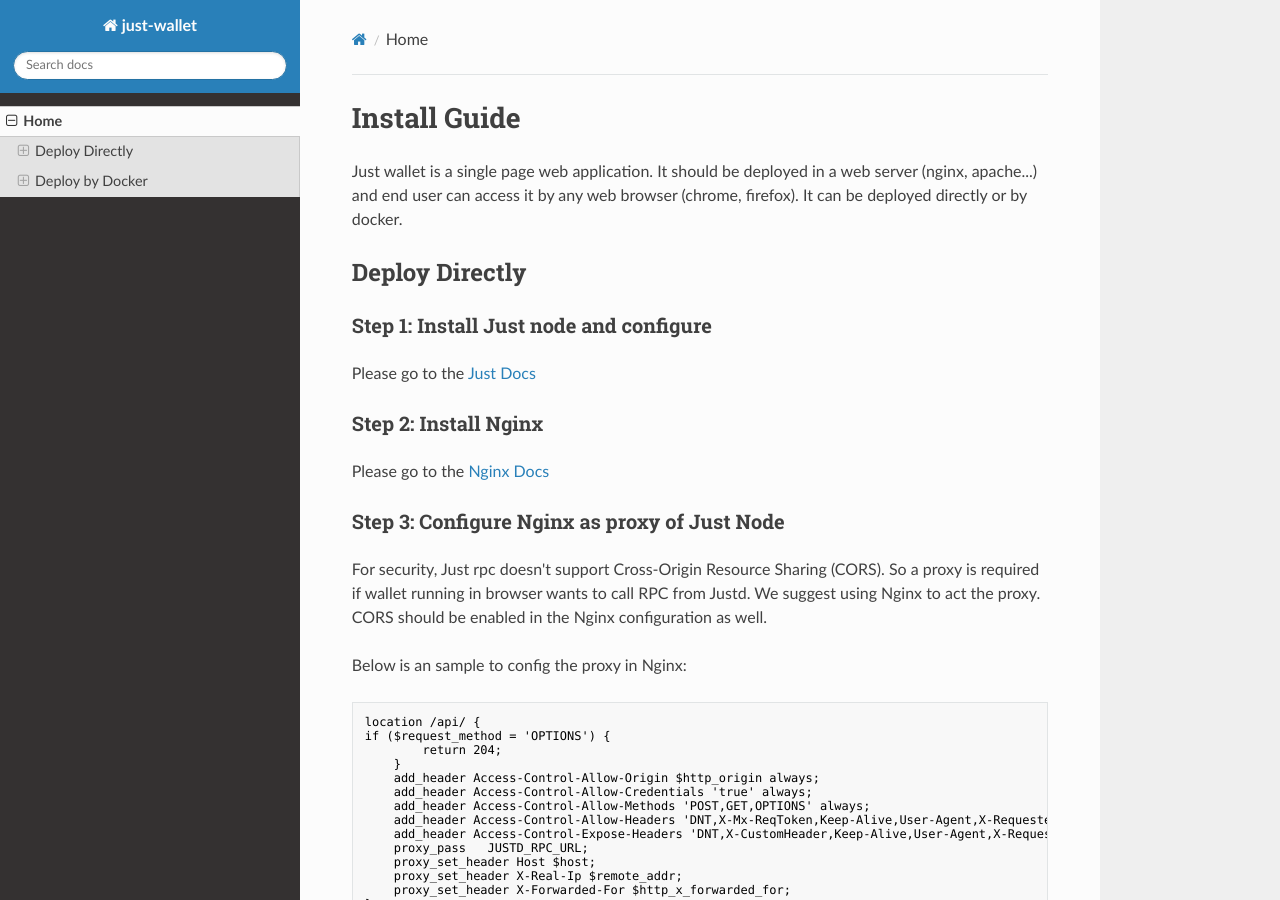
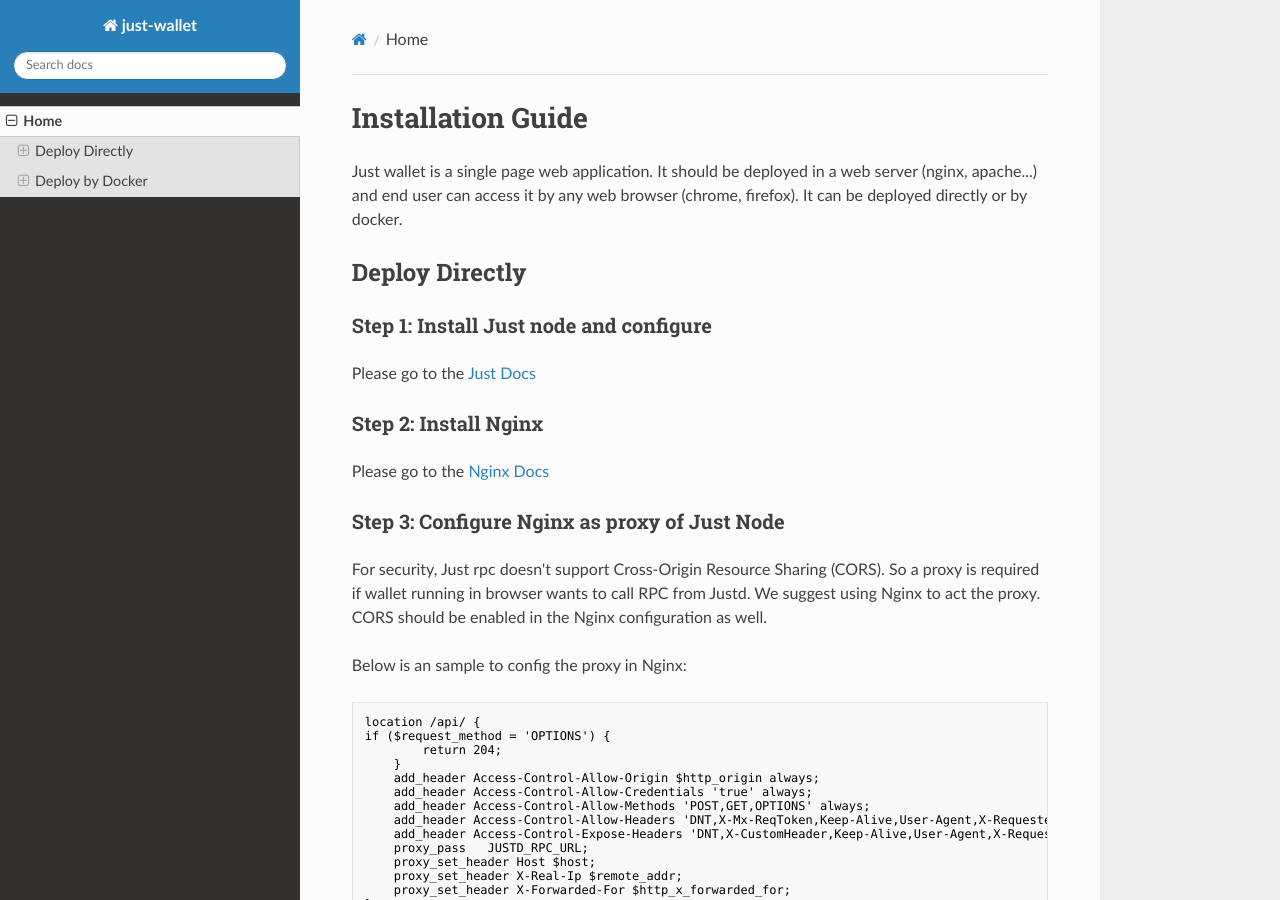
Before and after one commit to Elysium-Wonderland/just-wallet, an MkDocs documentation site: the page built from docs/index.md, in a window 1280 px wide and 900 px high. Built offline with MkDocs 1.6.1, drawn with Linux system fonts in a browser that asks for light colours; nearby versions of some CDN libraries.

Commit message:
Update index.md
fix typo

```diff
--- a/docs/index.md
+++ b/docs/index.md
@@ -1,4 +1,4 @@
-# Install Guide
+# Installation Guide
 
 Just wallet is a single page web application. It should be deployed in a web server (nginx, apache...) and end user can access it by any web browser (chrome, firefox). It can be deployed directly or by docker.
 
```
